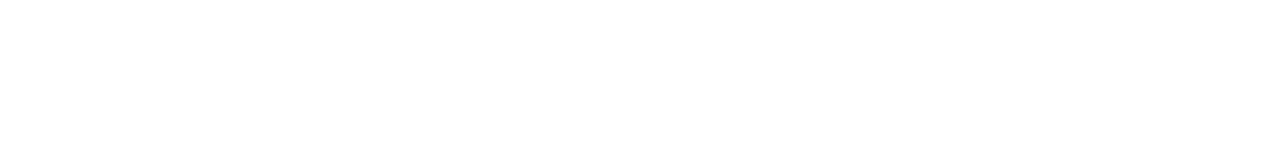
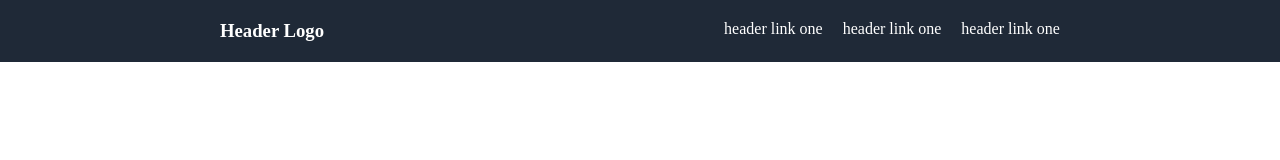
Before and after one commit to Vitholu/simple-landing-page, a plain HTML site: page index.html in a window 1280 px wide. Drawn offline with Linux system fonts and the light colour scheme.

Commit message:
Add header section on landing page

```diff
--- a/index.html
+++ b/index.html
@@ -9,7 +9,17 @@
 		<link rel="stylesheet" href="/styles.css" />
 	</head>
 	<body>
-		<div class="header"></div>
+		<div class="bg-color">
+			<div class="header">
+				<h3 class="logo">Header Logo</h3>
+				<ul>
+					<li><a href="#">header link one</a></li>
+					<li><a href="#">header link one</a></li>
+					<li><a href="#">header link one</a></li>
+				</ul>
+			</div>
+		</div>
+
 		<div class="hero"></div>
 		<div class="products"></div>
 		<div class="quotes"></div>
--- a/styles.css
+++ b/styles.css
@@ -1 +1,29 @@
 @import url('https://fonts.googleapis.com/css2?family=Roboto:ital,wght@0,100;0,300;0,400;0,500;0,700;0,900;1,100;1,300;1,400;1,500;1,700;1,900&display=swap');
+
+* {
+	margin: 0;
+	padding: 0;
+	border: 0;
+}
+
+.bg-color {
+	background-color: #1f2937;
+	padding: 20px;
+}
+
+.header {
+	display: flex;
+	justify-content: space-around;
+	color: #fff;
+}
+
+ul {
+	display: flex;
+	gap: 20px;
+	list-style: none;
+}
+
+a {
+	text-decoration: none;
+	color: #fff;
+}
```
